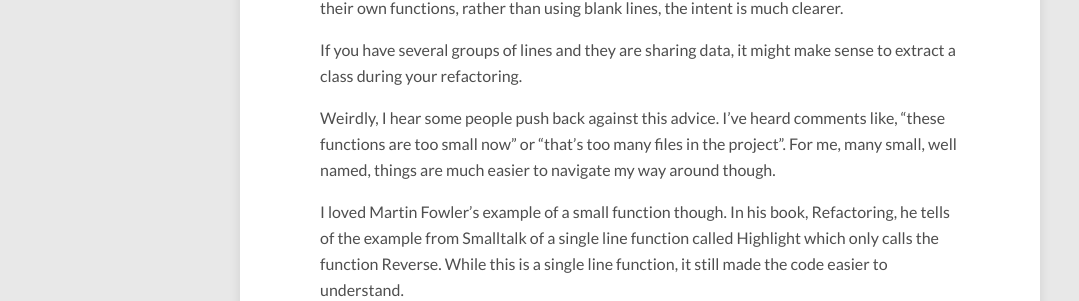
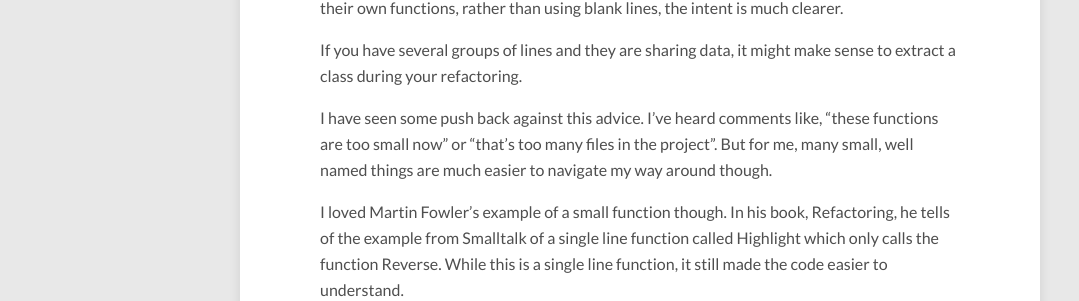
Before and after one commit to MartinT86/MartinT86.github.io, a Jekyll site: the page built from _posts/2019-09-04-white-lines.md, in a window 1280 px wide and 900 px high, scrolled down 1821 px. Shown: the part 152-453 px from the top of the window, without its empty margins (0-1079 px from the left). Built offline with Jekyll 4.4.1, drawn with Linux system fonts in a browser that asks for light colours; nearby versions of some CDN libraries; comment, search, counter and statistics services are not loaded.

Commit message:
white lines updated

```diff
--- a/_posts/2019-09-04-white-lines.md
+++ b/_posts/2019-09-04-white-lines.md
@@ -71,7 +71,7 @@ Further refactoring should be done on this example, but by extracting the logic
 
 If you have several groups of lines and they are sharing data, it might make sense to extract a class during your refactoring.
 
-Weirdly, I hear some people push back against this advice. I've heard comments like, "these functions are too small now" or "that's too many files in the project". For me, many small, well named, things are much easier to navigate my way around though.
+I have seen some push back against this advice. I've heard comments like, "these functions are too small now" or "that's too many files in the project". But for me, many small, well named things are much easier to navigate my way around though.
 
 I loved Martin Fowler's example of a small function though. In his book, Refactoring, he tells of the example from Smalltalk of a single line function called Highlight which only calls the function Reverse. While this is a single line function, it still made the code easier to understand.
 
```
